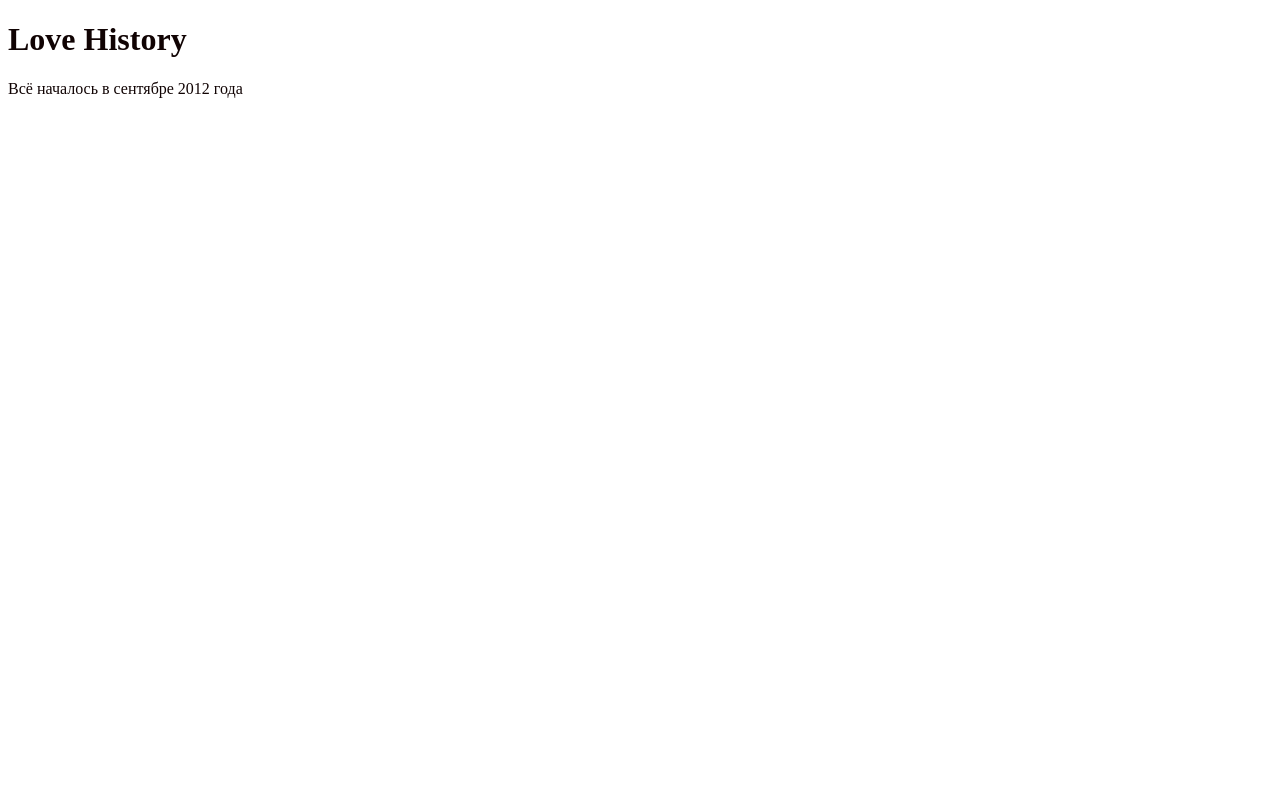
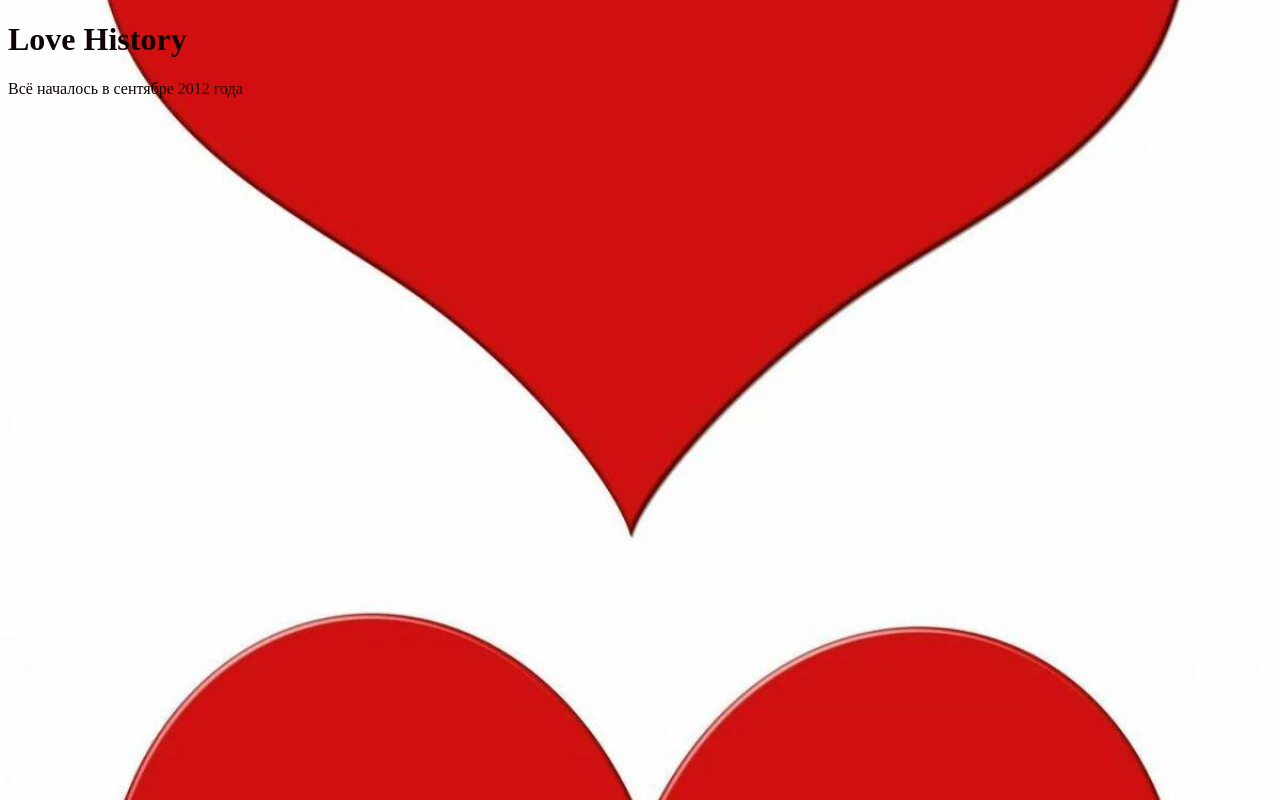
Before and after one commit to MESHA193/fam.github.io, a plain HTML site: page index.html in a window 1280 px wide. Drawn offline with Linux system fonts and the light colour scheme.

Commit message:
Update index.html

```diff
--- a/index.html
+++ b/index.html
@@ -6,7 +6,7 @@
     <title>The Afonin's</title>
     <style>
         body {
-            background-image: url('img/serdce.jpg');
+            background-image: url('serdce.jpg');
             background-size: cover; /* Покрывает весь фон */
             background-position: center; /* Центрирует изображение */
             color: rgb(16, 3, 3); /* Цвет текста */
```
